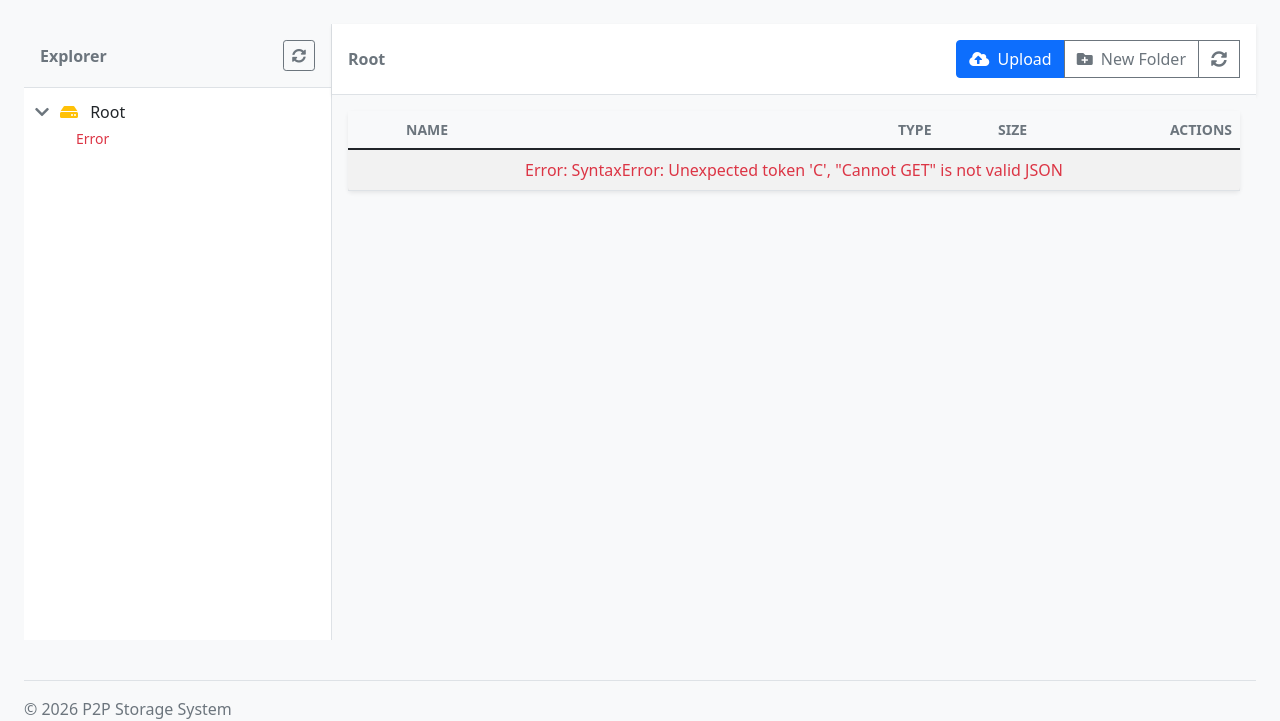
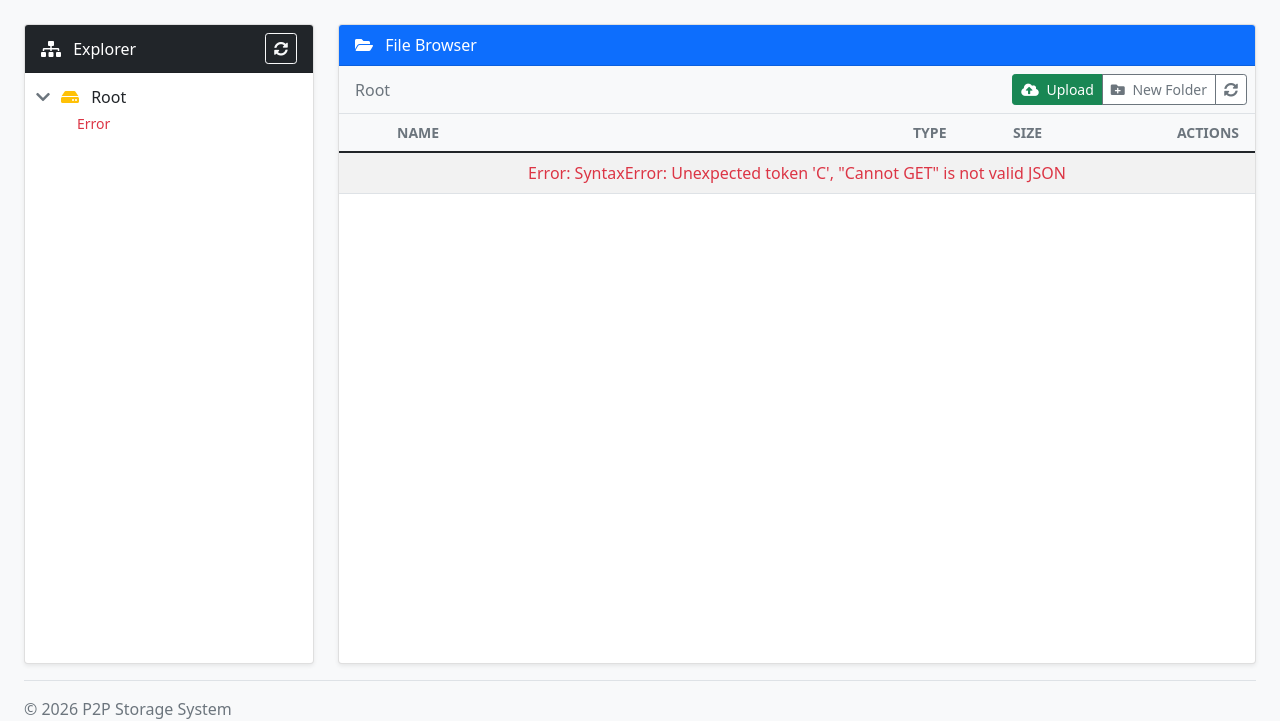
Before and after one commit to axiom4/peer2peer, a Python web app: template src/web_ui/templates/filesystem.html in a window 1280 px wide. Shown: the part 79-800 px from the top of the page. Run offline with Jinja, Linux system fonts and the light colour scheme; the template is opened without the code that fills it, so the values that code supplies are empty.

Commit message:
fix: Refactor filesystem layout for improved structure and styling

```diff
--- a/src/web_ui/templates/filesystem.html
+++ b/src/web_ui/templates/filesystem.html
@@ -1,63 +1,67 @@
 {% extends "base.html" %} {% block title %}P2P Filesystem{% endblock %} {% block content %}
-<div class="row h-100 g-0 content-row">
+<div class="row g-4 mb-4 content-row">
   <!-- Sidebar Tree View -->
-  <div class="col-md-3 border-end bg-white d-flex flex-column" style="height: 100%; overflow: hidden">
-    <div class="p-3 border-bottom bg-light d-flex justify-content-between align-items-center">
-      <span class="fw-bold text-secondary">Explorer</span>
-      <button class="btn btn-sm btn-outline-secondary" onclick="refreshTreeRoot()" title="Refresh Tree"><i class="fas fa-sync-alt"></i></button>
+  <div class="col-md-3 h-100">
+    <div class="card h-100 shadow-sm">
+      <div class="card-header bg-dark text-white d-flex justify-content-between align-items-center">
+        <span><i class="fas fa-sitemap me-2"></i> Explorer</span>
+        <button class="btn btn-sm btn-outline-light" onclick="refreshTreeRoot()" title="Refresh Tree"><i class="fas fa-sync-alt"></i></button>
       </div>
-    <div class="flex-grow-1 overflow-auto custom-scrollbar p-2" id="fsTreeRoot">
+      <div class="card-body overflow-auto custom-scrollbar p-2" id="fsTreeRoot">
         <!-- Tree content populated by JS -->
         <div class="text-center text-muted mt-3">Loading Tree...</div>
       </div>
     </div>
+  </div>
 
   <!-- Main File View -->
-  <div class="col-md-9 d-flex flex-column" style="height: 100%">
-    <!-- Toolbar -->
-    <div class="d-flex align-items-center justify-content-between p-3 border-bottom bg-white shadow-sm fw-bold">
+  <div class="col-md-9 h-100">
+    <div class="card h-100 shadow-sm d-flex flex-column">
+      <div class="card-header bg-primary text-white d-flex justify-content-between align-items-center">
+        <span><i class="fas fa-folder-open me-2"></i> File Browser</span>
+        <span id="fsLoading" class="spinner-border spinner-border-sm text-light" style="display: none"></span>
+      </div>
+
+      <!-- Toolbar Header (Sub-header) -->
+      <div class="bg-light d-flex align-items-center justify-content-between p-2 border-bottom">
         <nav aria-label="breadcrumb">
-        <ol class="breadcrumb mb-0" id="fsBreadcrumbs">
+          <ol class="breadcrumb mb-0 ps-2" id="fsBreadcrumbs">
             <li class="breadcrumb-item active">Root</li>
           </ol>
         </nav>
 
         <div class="btn-group">
-        <button class="btn btn-primary" onclick="triggerFsUpload()"><i class="fas fa-cloud-upload-alt me-1"></i> Upload</button>
+          <button class="btn btn-sm btn-success text-white" onclick="triggerFsUpload()"><i class="fas fa-cloud-upload-alt me-1"></i> Upload</button>
           <input type="file" id="fileInput" class="d-none" onchange="handleFileInputChange(event)" />
-        <button class="btn btn-outline-secondary" onclick="promptMkdir()"><i class="fas fa-folder-plus me-1"></i> New Folder</button>
-        <button class="btn btn-outline-secondary" onclick="loadFilesystem(currentFsPath)"><i class="fas fa-sync-alt"></i></button>
-        <span id="fsLoading" class="ms-3 text-primary spinner-border spinner-border-sm" style="display: none"></span>
+          <button class="btn btn-sm btn-outline-secondary bg-white" onclick="promptMkdir()"><i class="fas fa-folder-plus me-1"></i> New Folder</button>
+          <button class="btn btn-sm btn-outline-secondary bg-white" onclick="loadFilesystem(currentFsPath)"><i class="fas fa-sync-alt"></i></button>
         </div>
       </div>
 
-    <!-- File Drop Area (Entire List) -->
+      <!-- File List Body (Droppable) -->
       <div
-      class="flex-grow-1 overflow-auto bg-light p-3 custom-scrollbar"
+        class="card-body p-0 d-flex flex-column flex-grow-1 overflow-hidden"
         id="fsCard"
         ondragover="handleFileDragOver(event)"
         ondragleave="handleFileDragLeave(event)"
         ondrop="handleFileDrop(event)"
       >
-      <div class="card shadow-sm border-0">
-        <div class="card-body p-0">
-          <div class="table-responsive">
+        <div class="flex-grow-1 overflow-auto custom-scrollbar">
           <table class="table table-hover align-middle mb-0 table-striped">
-              <thead class="bg-light sticky-top" style="z-index: 1">
+            <thead class="bg-light sticky-top" style="z-index: 10">
               <tr class="text-secondary text-uppercase small">
-                  <th style="width: 50px"></th>
+                <th style="width: 50px" class="ps-3"></th>
                 <!-- Icon -->
                 <th>Name</th>
                 <th style="width: 100px">Type</th>
                 <th style="width: 100px">Size</th>
-                  <th style="width: 150px" class="text-end">Actions</th>
+                <th style="width: 150px" class="text-end pe-3">Actions</th>
               </tr>
             </thead>
             <tbody id="fsFileList">
               <!-- JS Populated -->
             </tbody>
           </table>
-          </div>
         </div>
       </div>
     </div>
```
Lines whose indentation alone changed are shown as unchanged.
